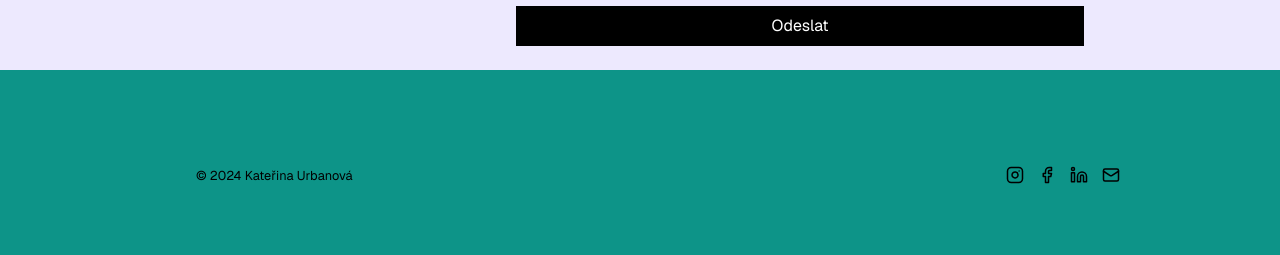
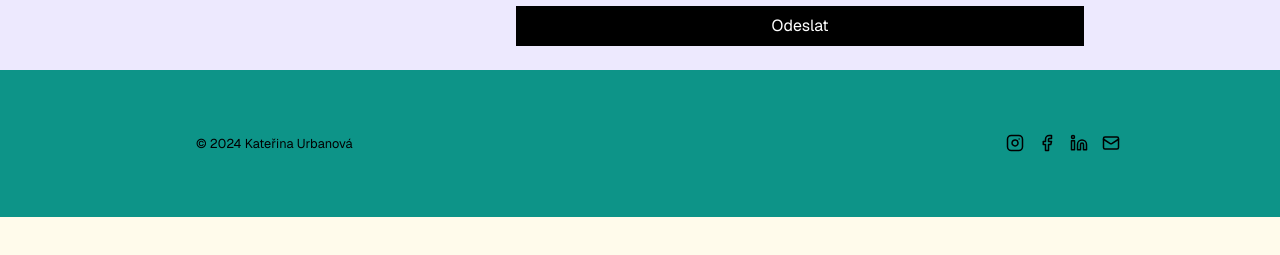
Before and after one commit to PetitSuave/suavecoachweb, a Next.js app: page / in a window 1280 px wide. Shown: the part 1700-1955 px from the top of the page. After the commit the page ends 1917 px from the top, so only its background shows below. Built offline with nearby package versions, Linux system fonts and the light colour scheme.

Commit message:
Changed: smaller padding in footer

```diff
--- a/app/components/footer.tsx
+++ b/app/components/footer.tsx
@@ -29,7 +29,7 @@ function SocialLinks() {
 export default function Footer() {
   return (
       <ScreenWideSection background={<div className="absolute w-full h-full -z-10 bg-teal-600" />}>
-          <small className="block lg:pt-24 pt-16 pb-20 lg:pb-40 md:ml-9">
+          <small className="block lg:pt-16 pt-12 pb-12 lg:pb-16 md:ml-9">
               <time>© {YEAR}</time>
               {" "}
               <a
```
